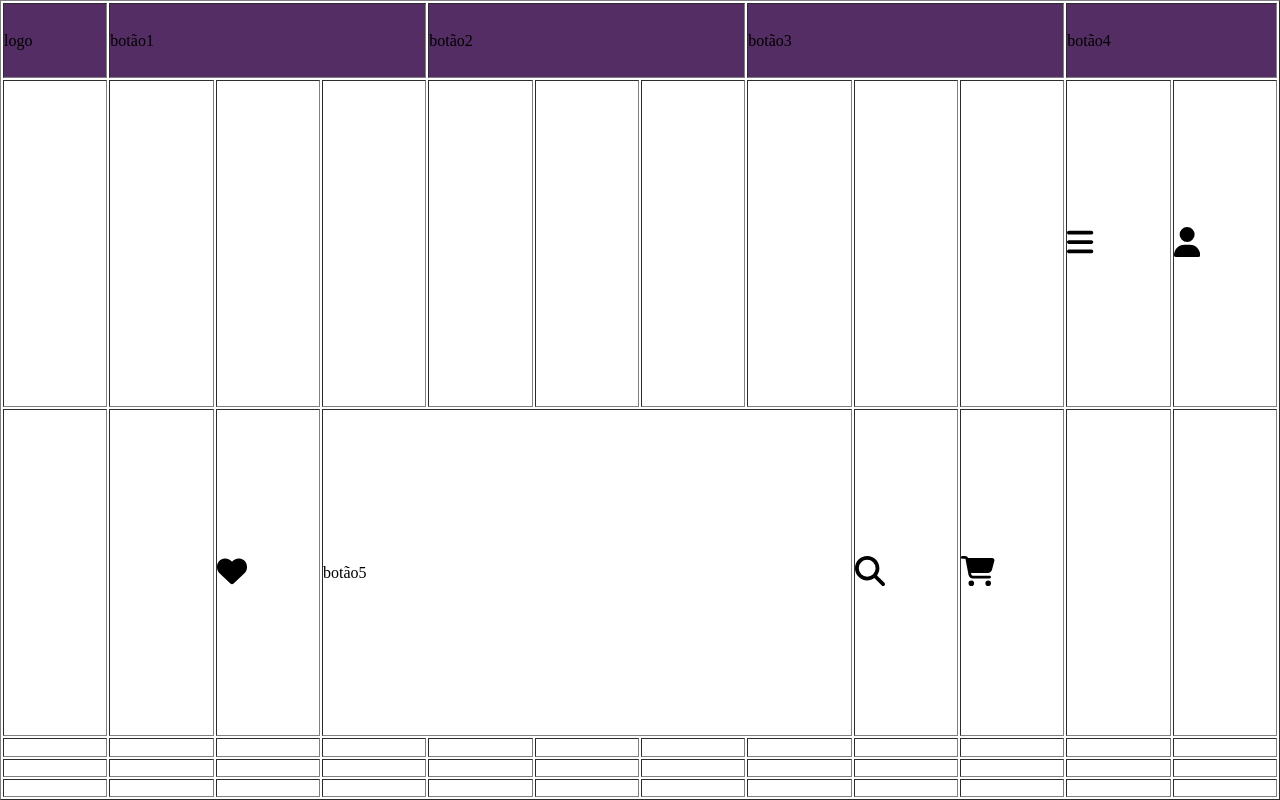
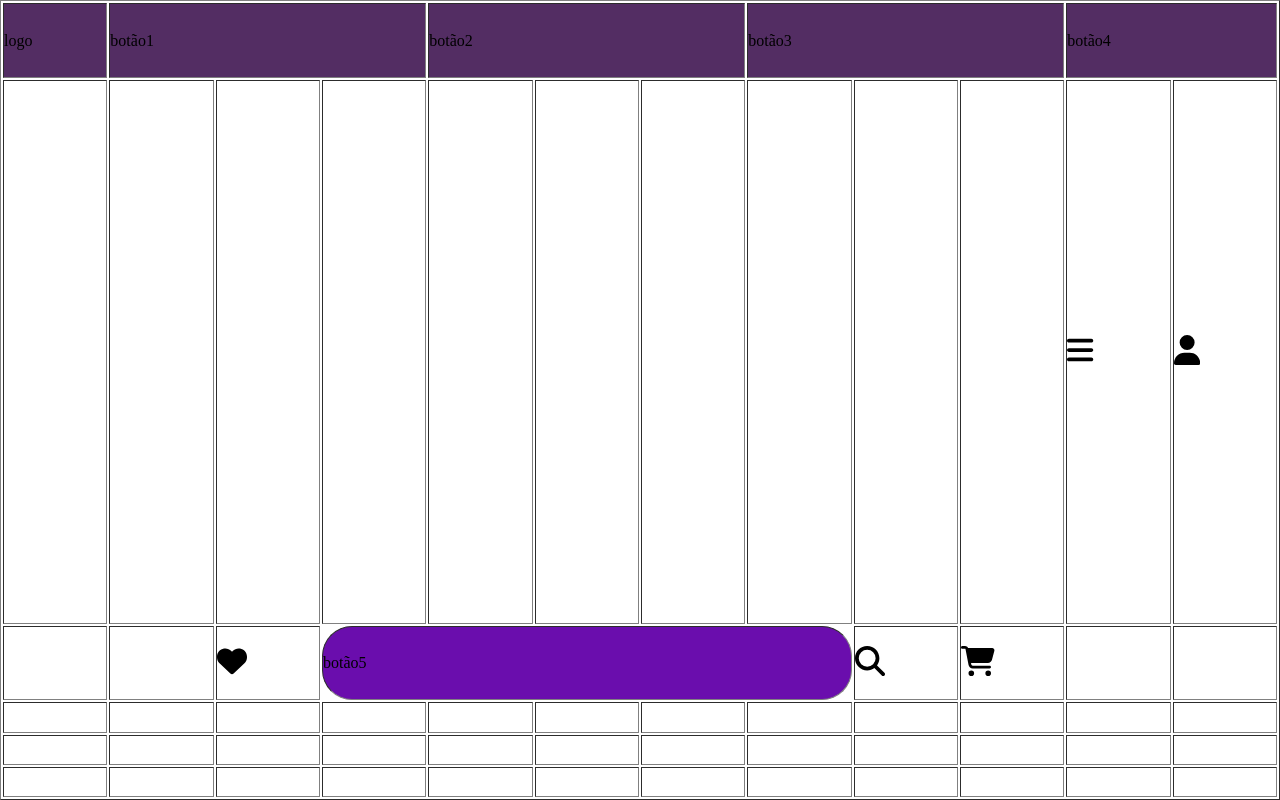
Before and after one commit to Anakmglhs/site-hardawre, a plain HTML site: page index.HTML in a window 1280 px wide. Drawn offline with Linux system fonts and the light colour scheme.

Commit message:
Update style.css

```diff
--- a/style.css
+++ b/style.css
@@ -15,7 +15,10 @@ td { width: 6%;}
     background-color: #532D63;
 }
 
-.fundo
-{
+.arrendondar {
+   background-color: #6A0DAD;
+   width: 10%;
+   height: 9vh;
+   border-radius: 30px;
 
 }
```
